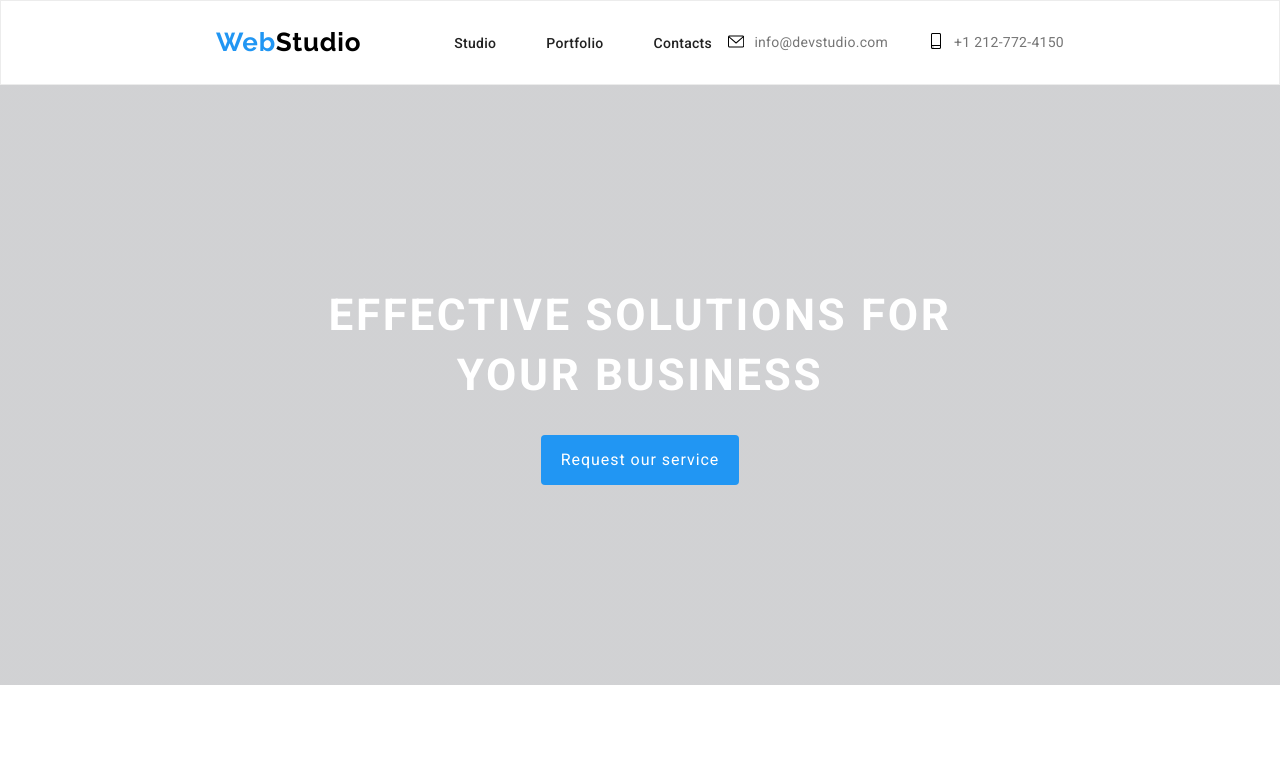
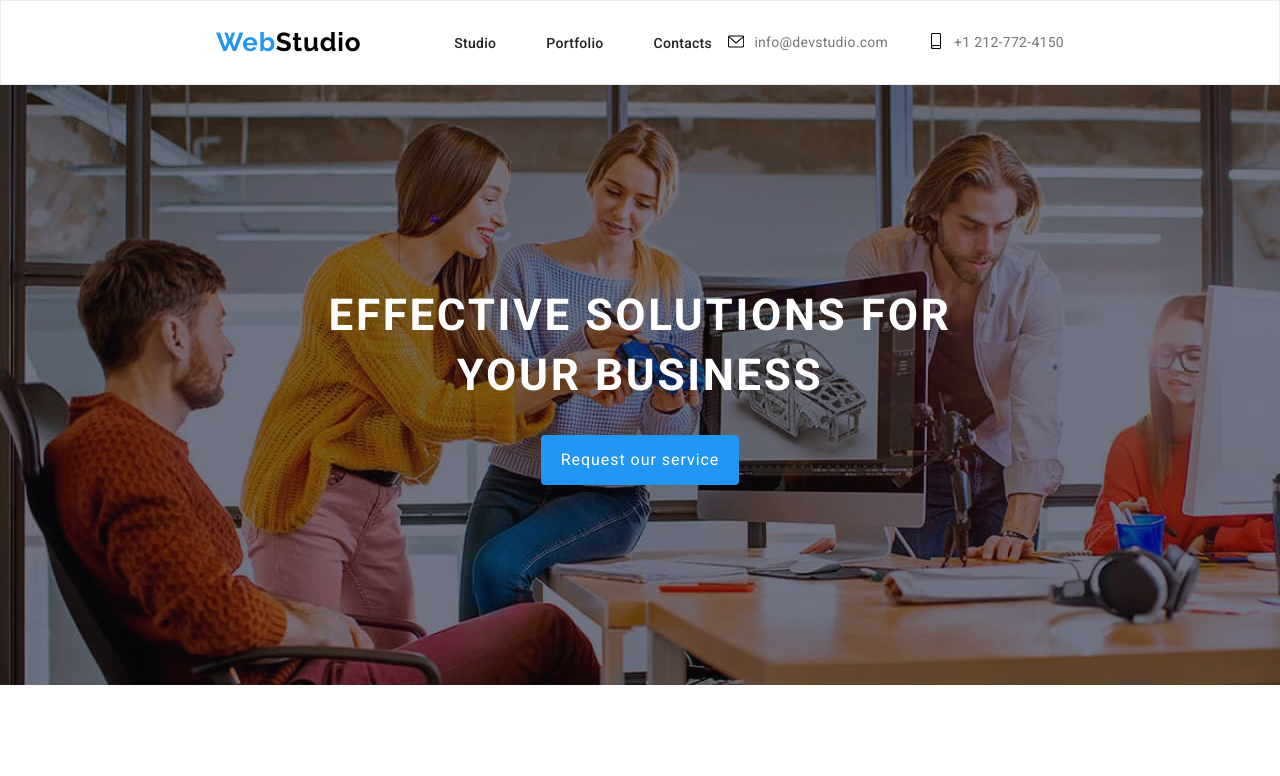
Before and after one commit to alexuser91/goit-markup-hw-04, a plain HTML site: page index.html in a window 1280 px wide. Shown: the top 776 px of the page. Drawn offline with nearby package versions, Linux system fonts and the light colour scheme; the site is published under a folder, as on GitHub Pages, so addresses that start at the root find nothing.

Commit message:
Update styles.css

```diff
--- a/css/styles.css
+++ b/css/styles.css
@@ -56,7 +56,7 @@ body {
       rgba(25, 28, 38, 0.2),
       rgba(25, 28, 38, 0.2)
     ),
-    url("/images/image-title.jpg");
+    url("../images/image-title.jpg");
   display: flex;
   flex-direction: column;
   align-items: center;
```
